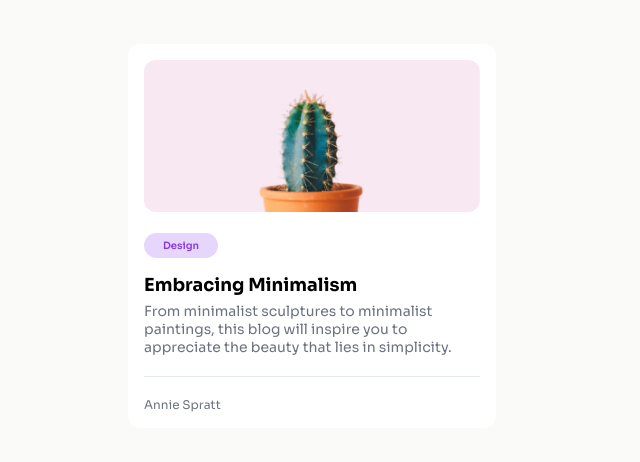
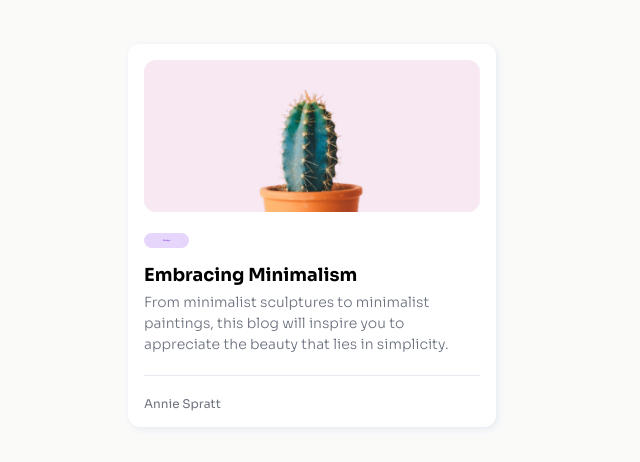
Before and after one commit to Vivek13130/Minimal-Blog-Card---dev.io-challenge, a plain HTML site: page index.html in a window 1280 px wide. Shown: the part 120-582 px from the top of the page, without its empty margins (328-968 px from the left). Drawn offline with Linux system fonts and the light colour scheme.

Commit message:
2nd
adjusted line spacing , and box shadow around the card

```diff
--- a/style.css
+++ b/style.css
@@ -21,6 +21,7 @@ main {
       width: 368px;
       border-radius: 0.75rem;
       background-color: white;
+      box-shadow: 2px 2px 7px #E5EAF0;
 }
 
 img{
@@ -36,7 +37,7 @@ img{
       background-color: #E6D6FC;
       color: #883AE1;
       width: fit-content;
-      font-size: 10px;
+      font-size: 2px;
       font-weight: 600;
       margin-bottom: 16px;
 }
@@ -50,6 +51,8 @@ h1{
       font-size: 14px;
       padding-bottom: 20px;
       color: #6C727F;
+      font-weight: 300;
+      line-height: 21px;
 
 }
 
```
